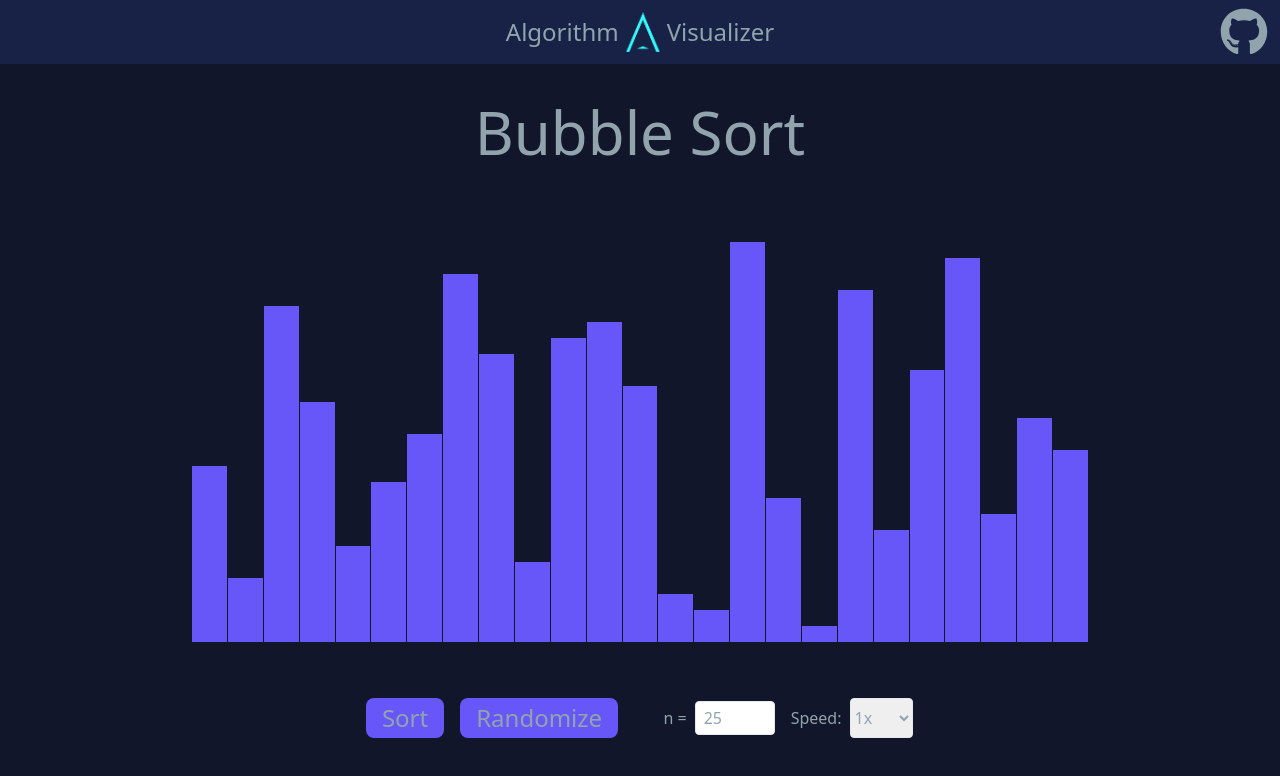
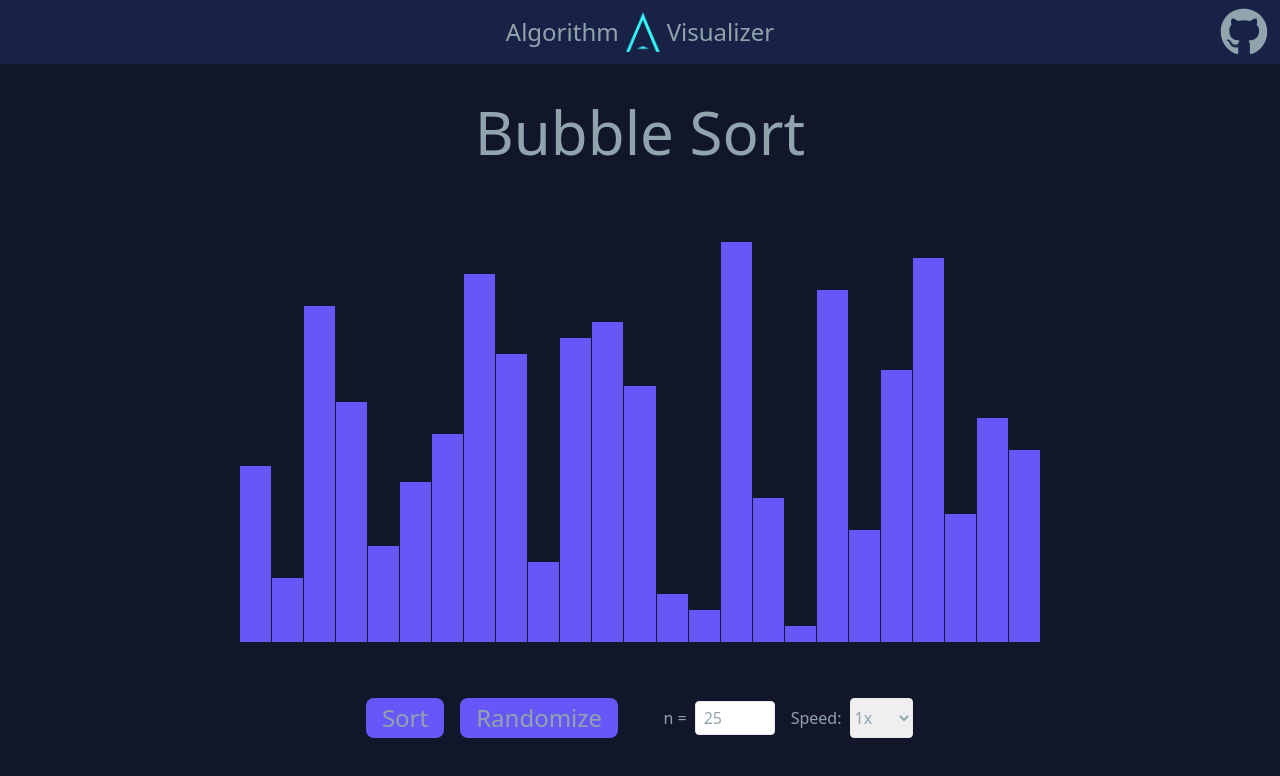
Before and after one commit to BradT615/Algorithm-Visualizer, a React (Create React App) app: page /BubbleSort in a window 1280 px wide. Shown: the top 776 px of the page. Built offline with nearby package versions, Linux system fonts and the light colour scheme.

Commit message:
update bar container width / height

```diff
--- a/src/components/sorts/BubbleSort.js
+++ b/src/components/sorts/BubbleSort.js
@@ -96,7 +96,7 @@ function BubbleSort() {
     return (
         <div className='flex flex-col justify-center items-center h-screen w-full space-y-4 pt-12'>
             <h1 className='text-4xl sm:text-6xl my-16 sm:my-8 sm:mb-16'>Bubble Sort</h1>
-            <div className="flex justify-center items-end max-w-4xl" style={{ height: '400px', width: '90%', gap: '1px' }}>
+            <div className="flex justify-center items-end max-w-4xl" style={{ height: '400px', minHeight: '100px', width: '90%', maxWidth: '100vh', gap: '1px' }}>
                 {state.data.map((value, idx) => (
                     <div
                         key={idx}
```
